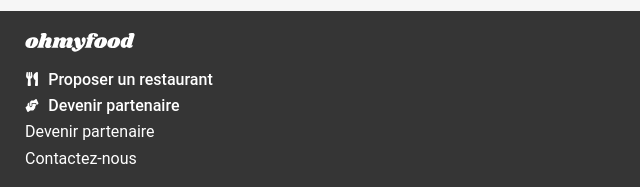
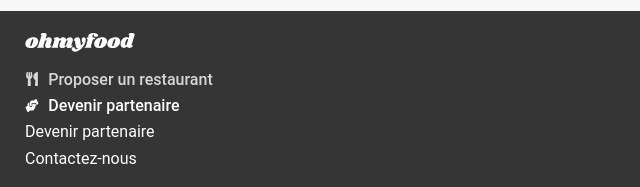
Before and after one commit to NikXpro/Ohmyfood, a website: page index.html in a window 1280 px wide. In both pictures the pointer is over the link "Proposer un restaurant". Shown: the part 2023-2210 px from the top of the page, 0-640 px from the left. Drawn offline with nearby package versions, Linux system fonts and the light colour scheme; files that its build step writes are made by us from their sources.

Commit message:
style(layout.scss): add hover effect for footer links

```diff
--- a/sass/partials/_layout.scss
+++ b/sass/partials/_layout.scss
@@ -152,5 +152,12 @@
     display: flex;
     flex-direction: column;
     gap: 0.4575rem;
+
+    .footer-link {
+      transition: opacity $transition-duration ease;
+      &:hover {
+        opacity: 0.8;
+      }
+    }
   }
 }
```
